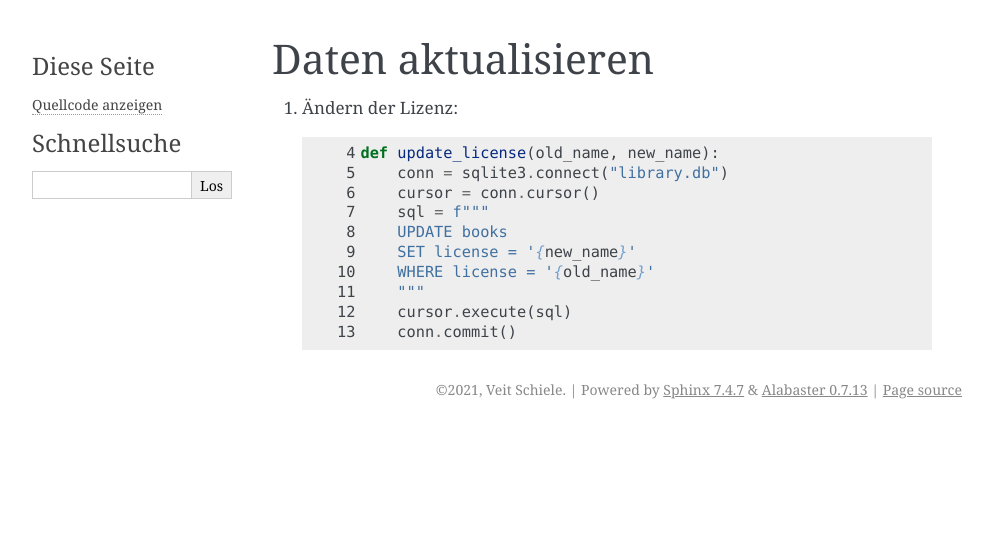
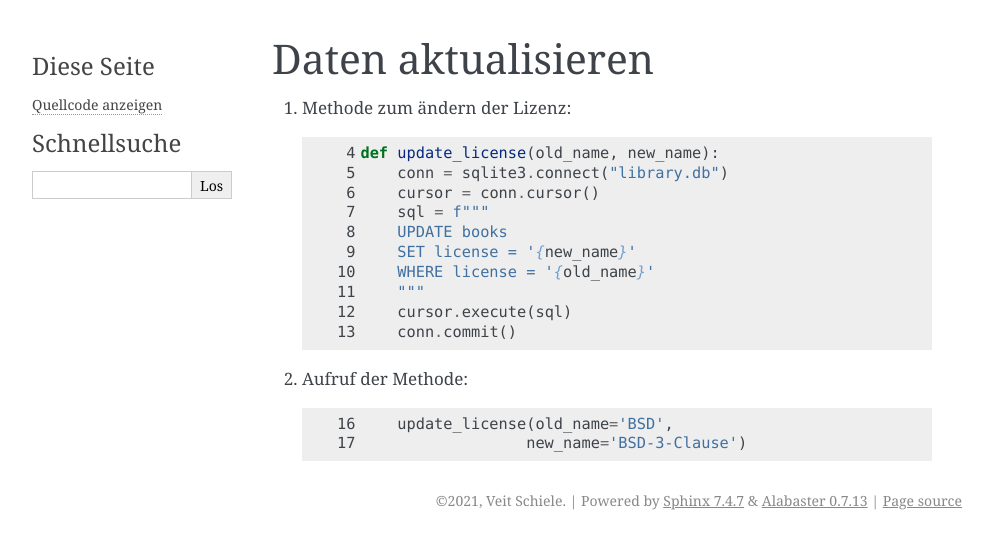
Before and after one commit to veit/python-basics-tutorial-de, a Sphinx documentation site: the page built from docs/save-data/update-data.rst, in a window 1280 px wide. Shown: the top 549 px of the page, without its empty margins (148-1141 px from the left). Built offline with Sphinx 7.4.7, drawn with Linux system fonts in a browser that asks for light colours; pages that are not in the unit, such as notebooks, are missing from menus.

Commit message:
Add calls

```diff
--- a/docs/save-data/update-data.rst
+++ b/docs/save-data/update-data.rst
@@ -1,9 +1,16 @@
 Daten aktualisieren
 ===================
 
-#. Ändern der Lizenz:
+#. Methode zum ändern der Lizenz:
 
    .. literalinclude:: update_data.py
       :language: python
       :lines: 4-13
       :lineno-start: 4
+
+#. Aufruf der Methode:
+
+   .. literalinclude:: update_data.py
+      :language: python
+      :lines: 16,17
+      :lineno-start: 16
```
